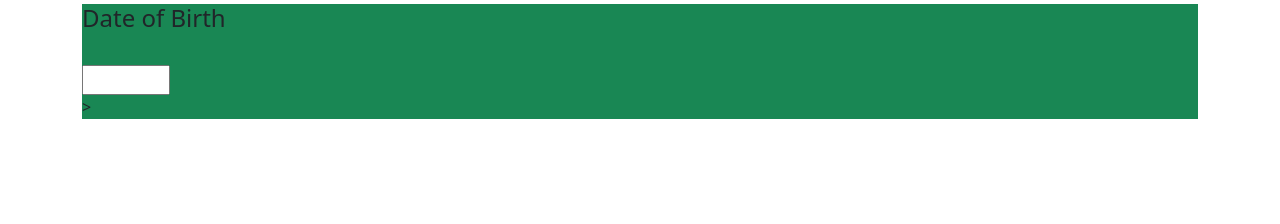
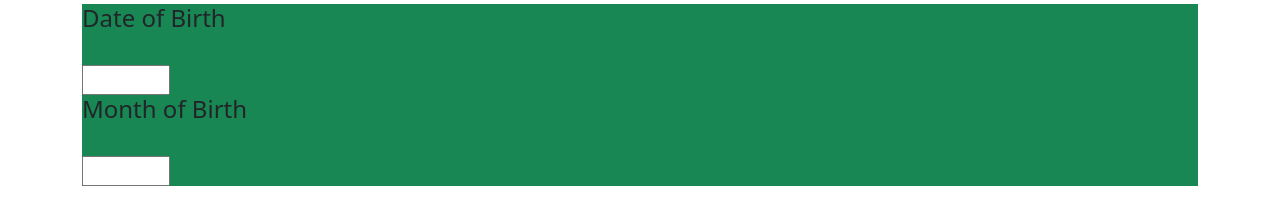
Before and after one commit to FIDELISSANYA/week2_project, a plain HTML site: page index.html in a window 1280 px wide. Shown: the part 42-266 px from the top of the page. Drawn offline with nearby package versions, Linux system fonts and the light colour scheme.

```diff
--- a/index.html
+++ b/index.html
@@ -14,7 +14,10 @@
         <form action="" class="textalign-center bg-success" id="form_id">
             <h4>Date of Birth</h4>
             <label for="Date of Birth"></label><br>
-            <input type="number" id="date" min="1" max="30"><br>>
+            <input type="number" id="date" min="1" max="30"><br>
+            <h4>Month of Birth</h4>
+            <label for="Month of Birth"></label><br>
+            <input type="number" id="month" min="1" max="12"><br>
         </form>
     </div>
 </body>
```
